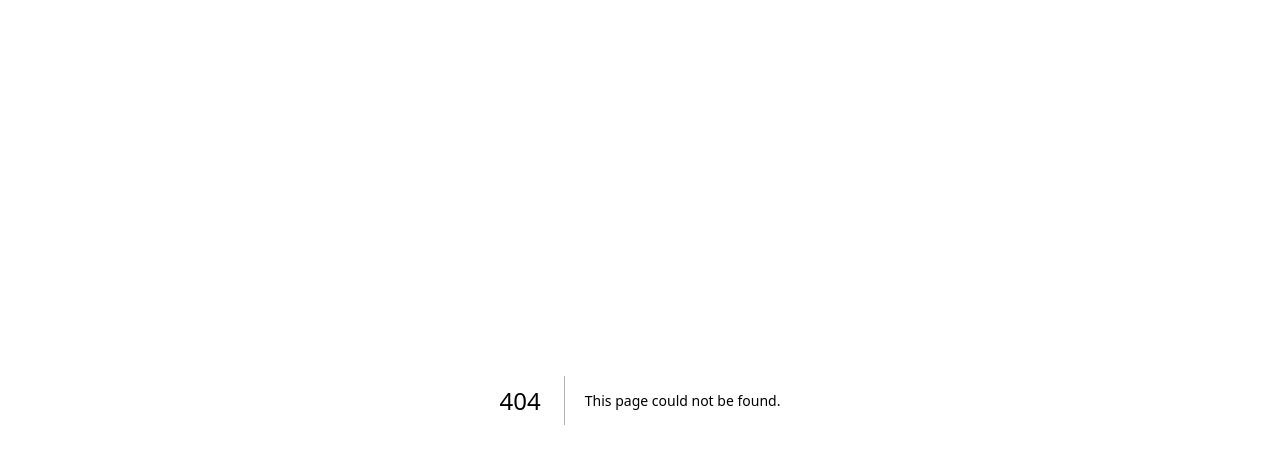
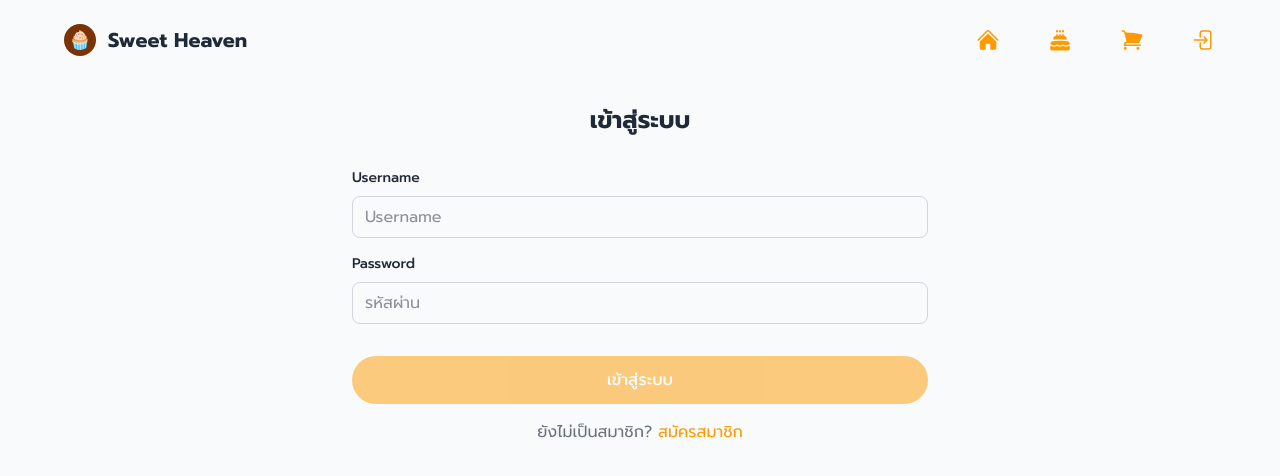
Before and after one commit to thelastcat15/Bakery_Pos, a Next.js app in the folder frontend/: page /login in a window 1280 px wide. Before the commit this address had no page. Shown: the top 476 px of the page. Built offline with nearby package versions, Linux system fonts and the light colour scheme.

Commit message:
feat(login-page): implement login-page

```diff
--- /dev/null
+++ b/frontend/src/app/(user)/login/page.tsx
@@ -0,0 +1,23 @@
+"use client"
+import { LoginForm } from "@/components/common/Form"
+import Link from "next/link"
+
+const LoginPage = () => {
+  return (
+    <div className="max-w-xl mx-auto mt-6">
+      <h1 className="font-bold text-2xl text-center">เข้าสู่ระบบ</h1>
+      <div className="mt-8 px-8 md:px-0">
+        <LoginForm />
+      </div>
+      <p className="text-gray-500 text-center mt-4">
+        ยังไม่เป็นสมาชิก?{" "}
+        <Link
+          href={`/register`}
+          className="text-amber-500 hover:text-amber-600">
+          สมัครสมาชิก
+        </Link>
+      </p>
+    </div>
+  )
+}
+export default LoginPage
--- a/frontend/src/components/common/Form.tsx
+++ b/frontend/src/components/common/Form.tsx
@@ -103,3 +103,70 @@ export const RegisterForm = () => {
     </form>
   )
 }
+
+export const LoginForm = () => {
+  const [formData, setFormData] = useState({
+    username: "",
+    password: "",
+  })
+
+  const handleInputChange = (e: React.ChangeEvent<HTMLInputElement>) => {
+    const { name, value } = e.target
+    setFormData((prev) => ({
+      ...prev,
+      [name]: value,
+    }))
+  }
+
+  const handleSubmit = (e: React.FormEvent) => {
+    e.preventDefault()
+
+    console.log("Form submitted:", {
+      username: formData.username,
+      password: formData.password,
+    })
+  }
+
+  return (
+    <form onSubmit={handleSubmit}>
+      <div className="mb-4">
+        <label htmlFor="username" className="block text-sm font-medium mb-2">
+          Username
+        </label>
+        <input
+          type="text"
+          name="username"
+          id="username"
+          placeholder="Username"
+          value={formData.username}
+          onChange={handleInputChange}
+          required
+          className="w-full px-3 py-2 border border-gray-300 rounded-lg focus:outline-none focus:ring-2 focus:ring-amber-500"
+        />
+      </div>
+
+      <div className="mb-4">
+        <label htmlFor="password1" className="block text-sm font-medium mb-2">
+          Password
+        </label>
+        <input
+          type="password"
+          name="password"
+          id="password"
+          placeholder="รหัสผ่าน"
+          value={formData.password}
+          onChange={handleInputChange}
+          required
+          className="w-full px-3 py-2 border border-gray-300 rounded-lg focus:outline-none focus:ring-2 focus:ring-amber-500"
+        />
+      </div>
+
+      <PrimaryButton
+        className="w-full mt-4"
+        type="submit"
+        disabled={!formData.username || !formData.password}>
+        เข้าสู่ระบบ
+      </PrimaryButton>
+    </form>
+  )
+}
```
